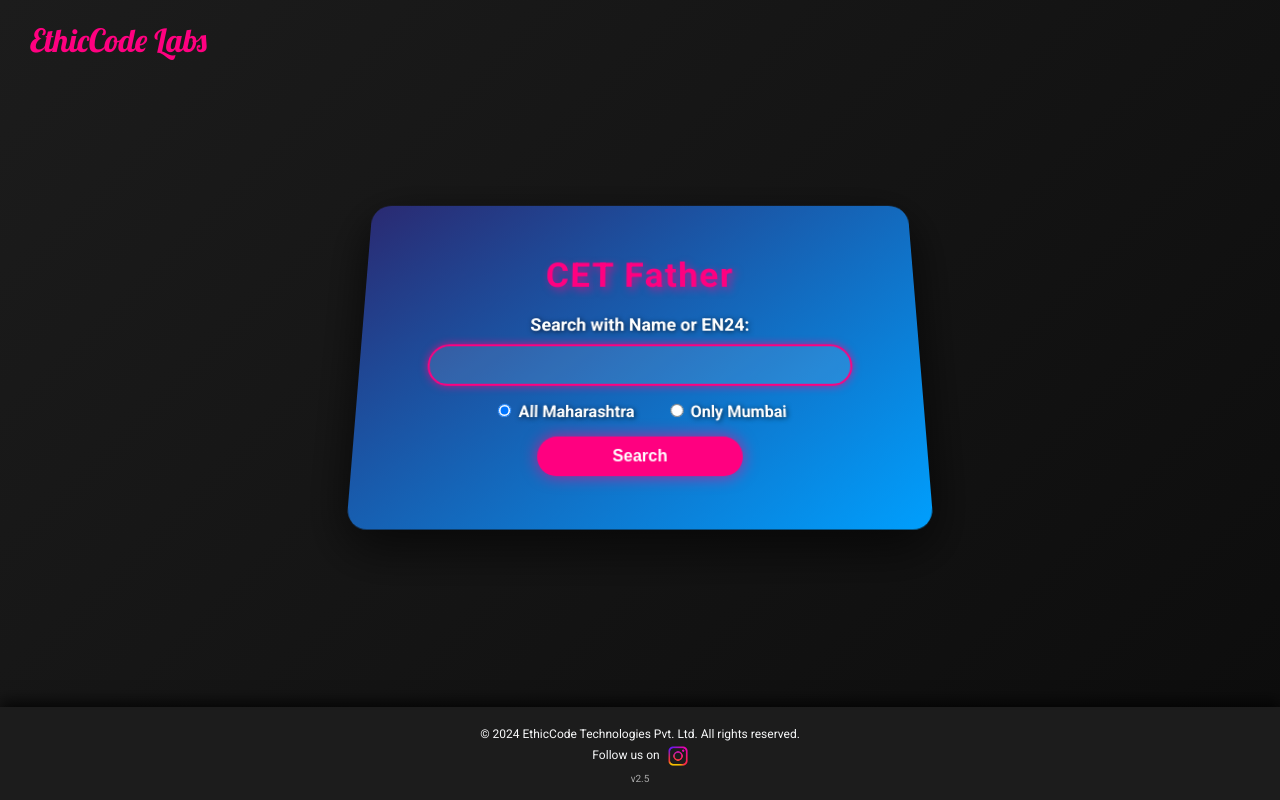
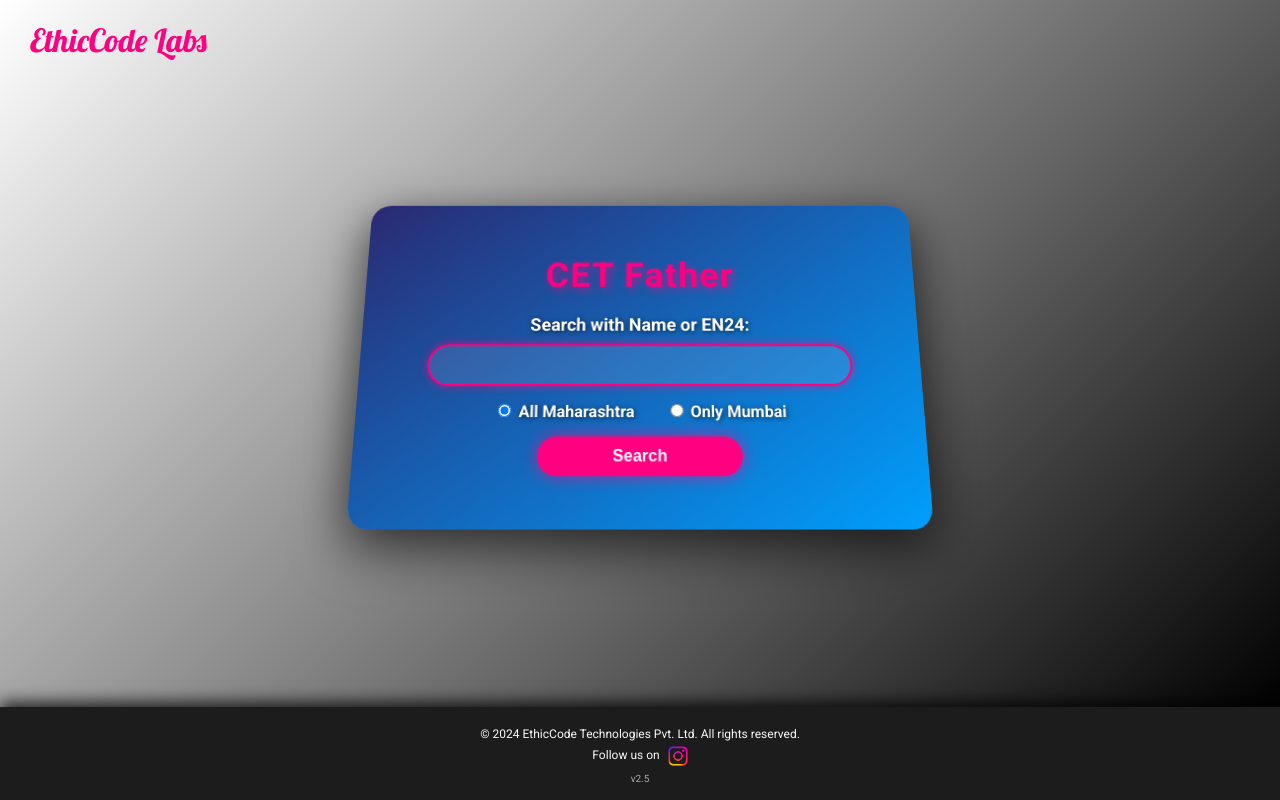
Before and after one commit to EthicCodes/CET-Father, a Flask app: page / in a window 1280 px wide; the page is wider, and only the part inside the window is pictured. Run offline with Flask 2, Linux system fonts and the light colour scheme.

Commit message:
Update style.css

```diff
--- a/static/style.css
+++ b/static/style.css
@@ -1,7 +1,7 @@
 /* Basic body style */
 body {
     font-family: 'Roboto', sans-serif;
-    background: linear-gradient(135deg, #1c1c1c, #0d0d0d);
+    background: linear-gradient(135deg, #FFFFFF, #000000);
     color: #fff;
     margin: 0;
     padding: 0;
```
